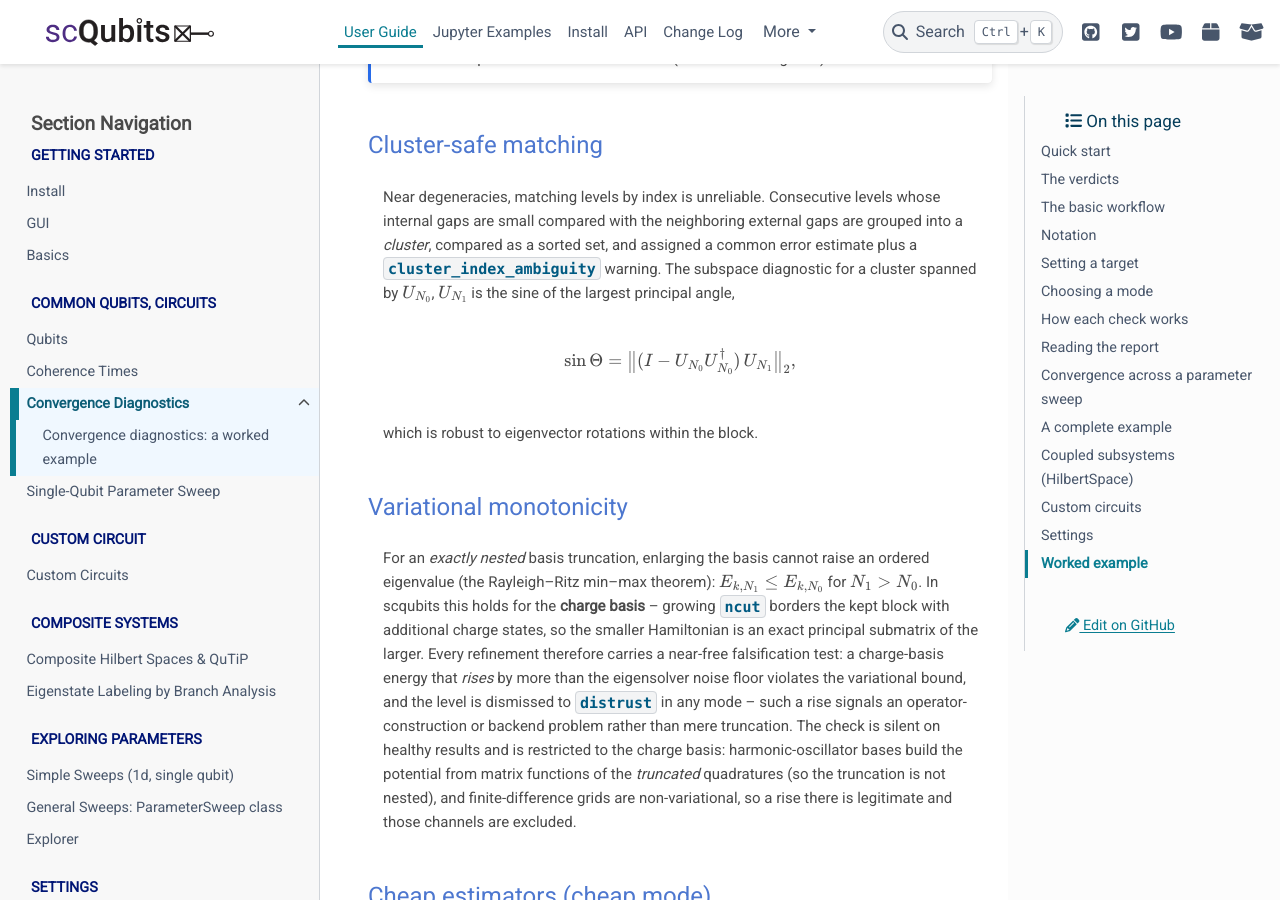
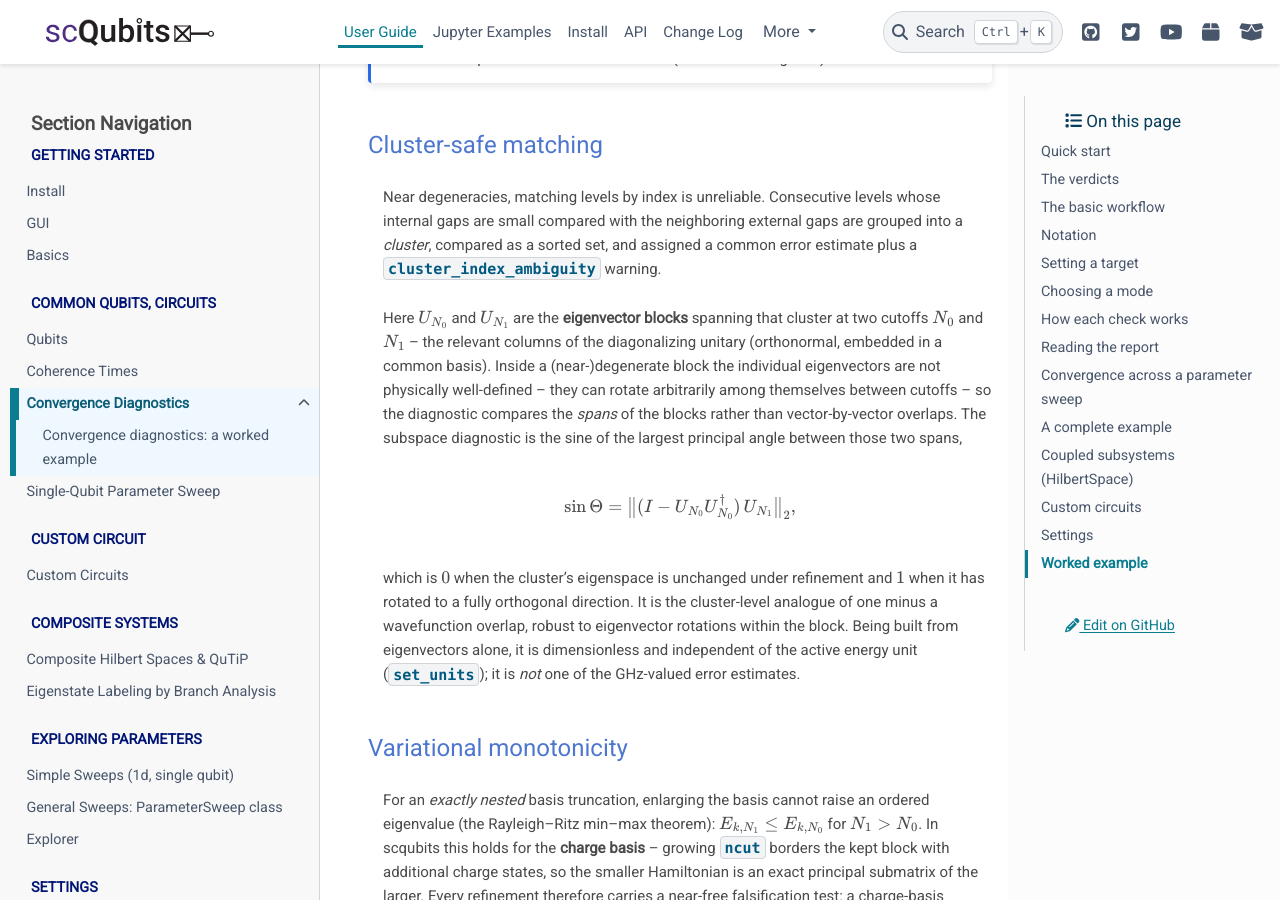
Before and after one commit to scqubits/scqubits-doc, a Sphinx documentation site: the page built from docs/source/guide/convergence/guide-convergence.rst, in a window 1280 px wide and 900 px high, scrolled down 7898 px. Built offline with Sphinx 7.4.7 and the PyData theme 0.15.4, drawn with Linux system fonts in a browser that asks for light colours; pages that are not in the unit, such as notebooks, are missing from menus.

Commit message:
docs(convergence): define U_N in the cluster-safe-matching section [#306]
Issue #306 (point 3) asked how the U_N in this section are defined; the
"Cluster-safe matching" guide used U_{N_0}, U_{N_1} without saying what
they are. Add the definition: they are the eigenvector blocks spanning a
cluster at two cutoffs (the relevant columns of the diagonalizing
unitary); explain why spans rather than individual eigenvectors are
compared (degenerate eigenvectors rotate arbitrarily); state the
sin(Theta) 0..1 meaning; and note it is dimensionless and independent of
set_units (not one of the GHz error estimates).

```diff
--- a/docs/source/guide/convergence/guide-convergence.rst
+++ b/docs/source/guide/convergence/guide-convergence.rst
@@ -371,15 +371,27 @@ Cluster-safe matching
 Near degeneracies, matching levels by index is unreliable. Consecutive levels
 whose internal gaps are small compared with the neighboring external gaps are
 grouped into a *cluster*, compared as a sorted set, and assigned a common
-error estimate plus a ``cluster_index_ambiguity`` warning. The subspace
-diagnostic for a cluster spanned by :math:`U_{N_0}`, :math:`U_{N_1}` is the sine
-of the largest principal angle,
+error estimate plus a ``cluster_index_ambiguity`` warning.
+
+Here :math:`U_{N_0}` and :math:`U_{N_1}` are the **eigenvector blocks** spanning
+that cluster at two cutoffs :math:`N_0` and :math:`N_1` -- the relevant columns
+of the diagonalizing unitary (orthonormal, embedded in a common basis). Inside a
+(near-)degenerate block the individual eigenvectors are not physically
+well-defined -- they can rotate arbitrarily among themselves between cutoffs --
+so the diagnostic compares the *spans* of the blocks rather than vector-by-vector
+overlaps. The subspace diagnostic is the sine of the largest principal angle
+between those two spans,
 
 .. math::
 
    \sin\Theta = \bigl\| (I - U_{N_0} U_{N_0}^\dagger)\, U_{N_1} \bigr\|_2,
 
-which is robust to eigenvector rotations within the block.
+which is :math:`0` when the cluster's eigenspace is unchanged under refinement
+and :math:`1` when it has rotated to a fully orthogonal direction. It is the
+cluster-level analogue of one minus a wavefunction overlap, robust to eigenvector
+rotations within the block. Being built from eigenvectors alone, it is
+dimensionless and independent of the active energy unit
+(:func:`~scqubits.set_units`); it is *not* one of the GHz-valued error estimates.
 
 .. _guide_convergence_monotonicity:
 
```
